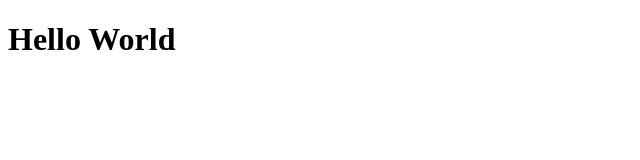
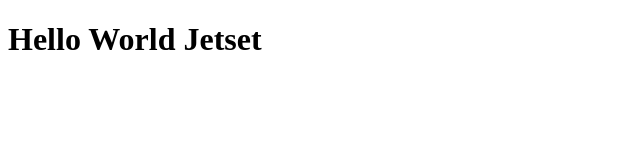
Before and after one commit to danjanny/learn-html-css, a plain HTML site: page index.html in a window 1280 px wide. Shown: the whole page, without its empty margins (0-640 px from the left). Drawn offline with Linux system fonts and the light colour scheme.

Commit message:
add line of code

```diff
--- a/index.html
+++ b/index.html
@@ -7,6 +7,6 @@
     <title>Document</title>
 </head>
 <body>
-    <h1>Hello World</h1>
+    <h1>Hello World Jetset</h1>
 </body>
 </html>
```
